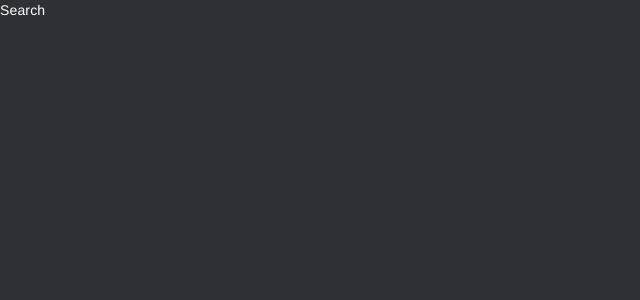
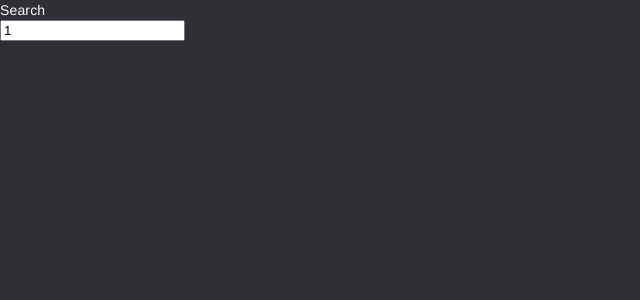
Before and after one commit to aar10n/ImageRepository, a React (Create React App) app in the folder client/: page /search/1 in a window 1280 px wide. Shown: the top 300 px of the page, without its empty margins (0-640 px from the left). Built offline with nearby package versions, Linux system fonts and the light colour scheme.

Commit message:
Moved Filter and related files into Search directory

```diff
--- a/client/src/views/Search.tsx
+++ /dev/null
@@ -1,26 +0,0 @@
-import { useMemo, useState } from 'react';
-import { createStyles, makeStyles } from '@material-ui/core/styles';
-import { useLocation, useParams } from 'react-router-dom';
-import SearchService, { SearchOptions } from 'core/SearchService';
-
-interface Params {
-  query: string | undefined;
-}
-
-const useStyles = makeStyles(() => createStyles({}));
-
-const useQuery = (query: string): SearchOptions =>
-  useMemo(() => SearchService.validateOptions(query), [query]);
-
-export const Search = () => {
-  const location = useLocation();
-  const params = useParams<Params>();
-  const options = useQuery(location.search);
-  const styles = useStyles();
-
-  console.log(params);
-  console.log(options);
-  // console.log(Object.fromEntries(query.entries()));
-  console.log('');
-  return <div>Search</div>;
-};
--- /dev/null
+++ b/client/src/views/Search/index.tsx
@@ -0,0 +1,46 @@
+import { ChangeEvent, KeyboardEvent, useMemo, useState } from 'react';
+import { createStyles, makeStyles } from '@material-ui/core/styles';
+import { useHistory, useLocation, useParams } from 'react-router-dom';
+import SearchService, { SearchOptions } from 'core/SearchService';
+
+interface Params {
+  query: string | undefined;
+}
+
+const useStyles = makeStyles(() => createStyles({}));
+
+const useQuery = (query: string): SearchOptions =>
+  useMemo(() => SearchService.validateOptions(query), [query]);
+
+export const Search = () => {
+  const history = useHistory();
+  const params = useParams<Params>();
+  const options = useQuery(history.location.search);
+  const [search, setSearch] = useState(params.query ?? '');
+  const styles = useStyles();
+
+  console.log(params);
+  console.log(options);
+  // console.log(Object.fromEntries(query.entries()));
+  console.log('');
+
+  const handleKeypress = (event: KeyboardEvent<HTMLInputElement>) => {
+    const { key } = event;
+    if (key === 'Enter') {
+      console.log('search!');
+    }
+  };
+
+  return (
+    <div>
+      Search
+      <div>
+        <input
+          onKeyPress={handleKeypress}
+          onChange={event => setSearch(event.target.value)}
+          value={search}
+        ></input>
+      </div>
+    </div>
+  );
+};
```
Also changed, not shown: client/src/views/App.tsx (+4 -7 lines), client/src/views/Search/ColorPicker.tsx (renamed from client/src/views/FilterView/ColorPicker.tsx), client/src/views/Search/Filter.tsx (renamed from client/src/views/FilterView/index.tsx).
